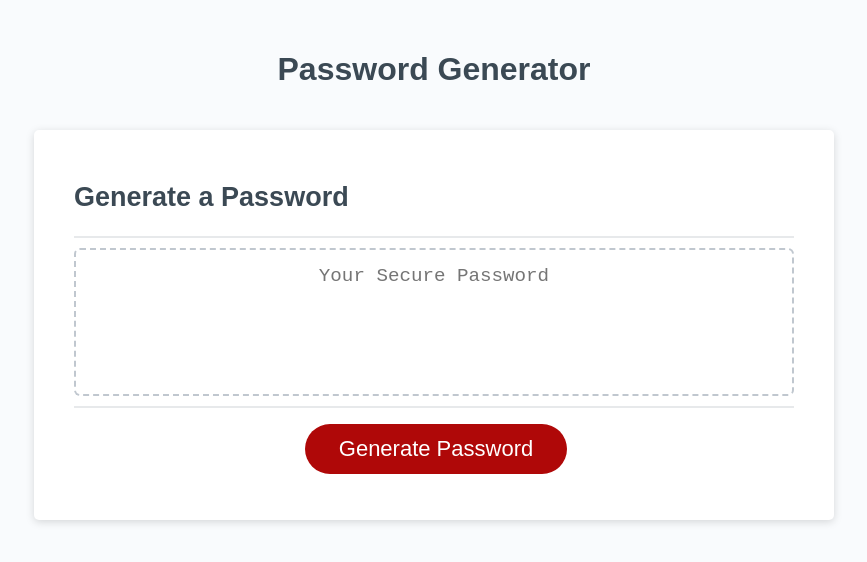
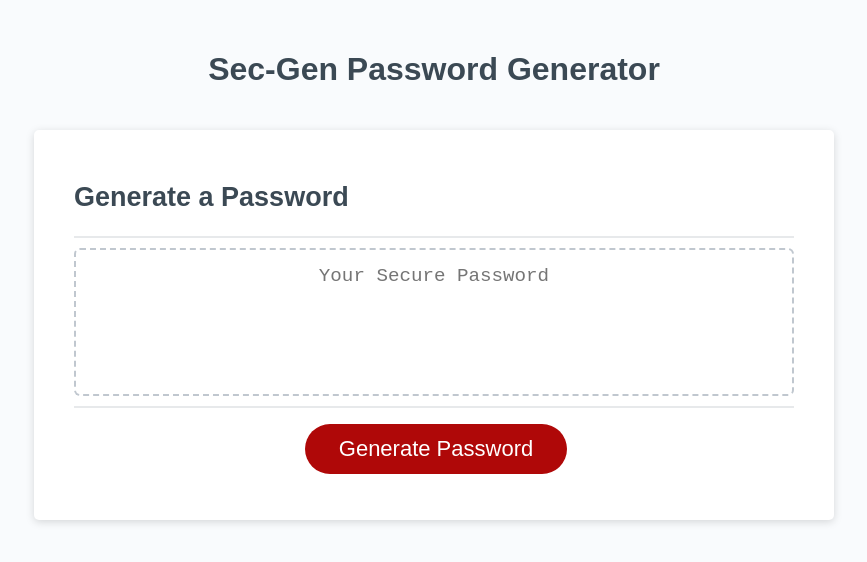
Before and after one commit to mcleanGit/SecGen-, a plain HTML site: page index.html in a window 1280 px wide. Shown: the whole page, without its empty margins (206-1073 px from the left). Drawn offline with Linux system fonts and the light colour scheme.

Commit message:
initial comment and h1 title change

```diff
--- a/index.html
+++ b/index.html
@@ -1,3 +1,4 @@
+<!-- html from original assignment starter-code. Modified to include Sec-Gen+ name of app in h1 -->
 <!DOCTYPE html>
 <html lang="en">
   <head>
@@ -10,7 +11,7 @@
   <body>
     <div class="wrapper">
       <header>
-        <h1>Password Generator</h1>
+        <h1>Sec-Gen Password Generator</h1>
       </header>
       <div class="card">
         <div class="card-header">
```
